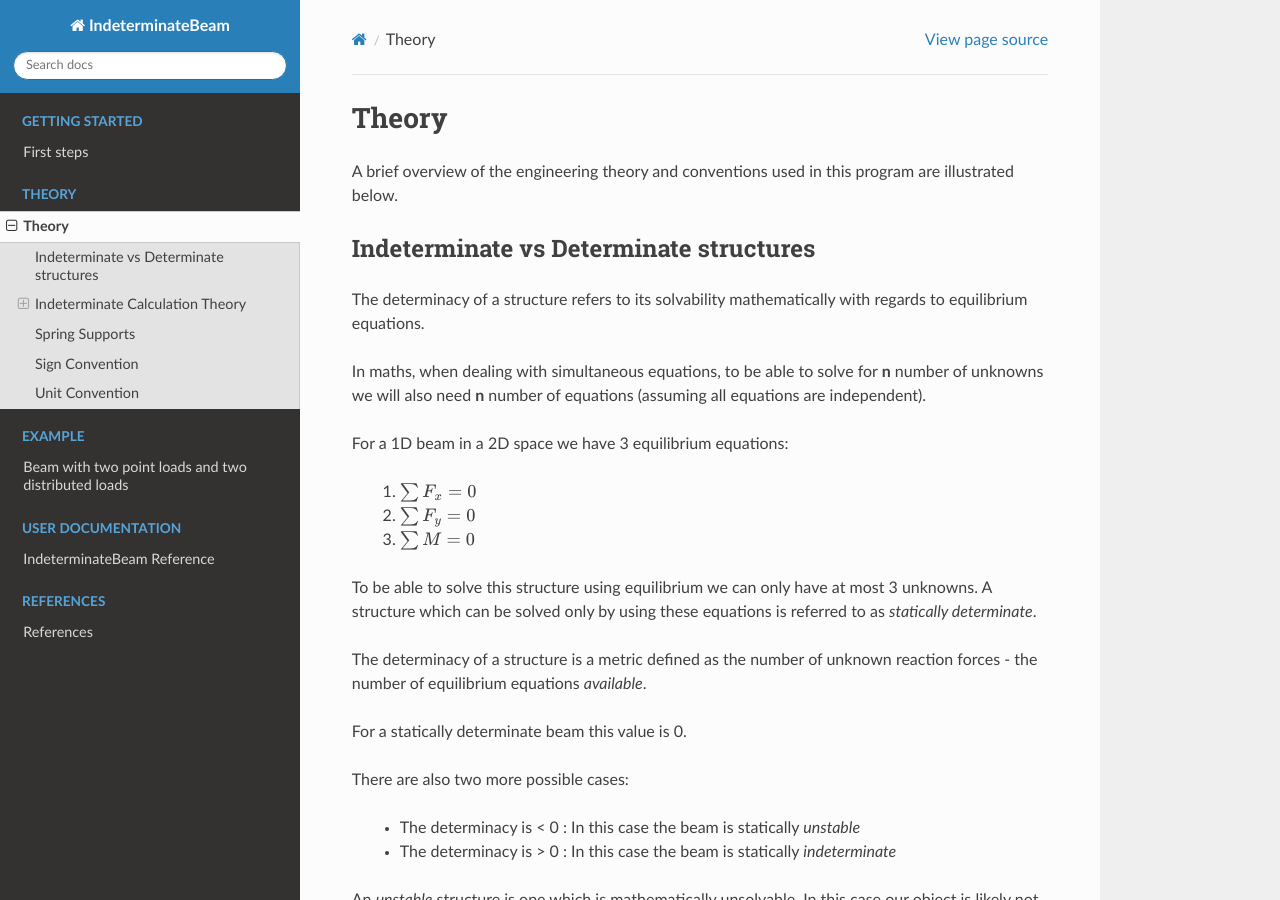
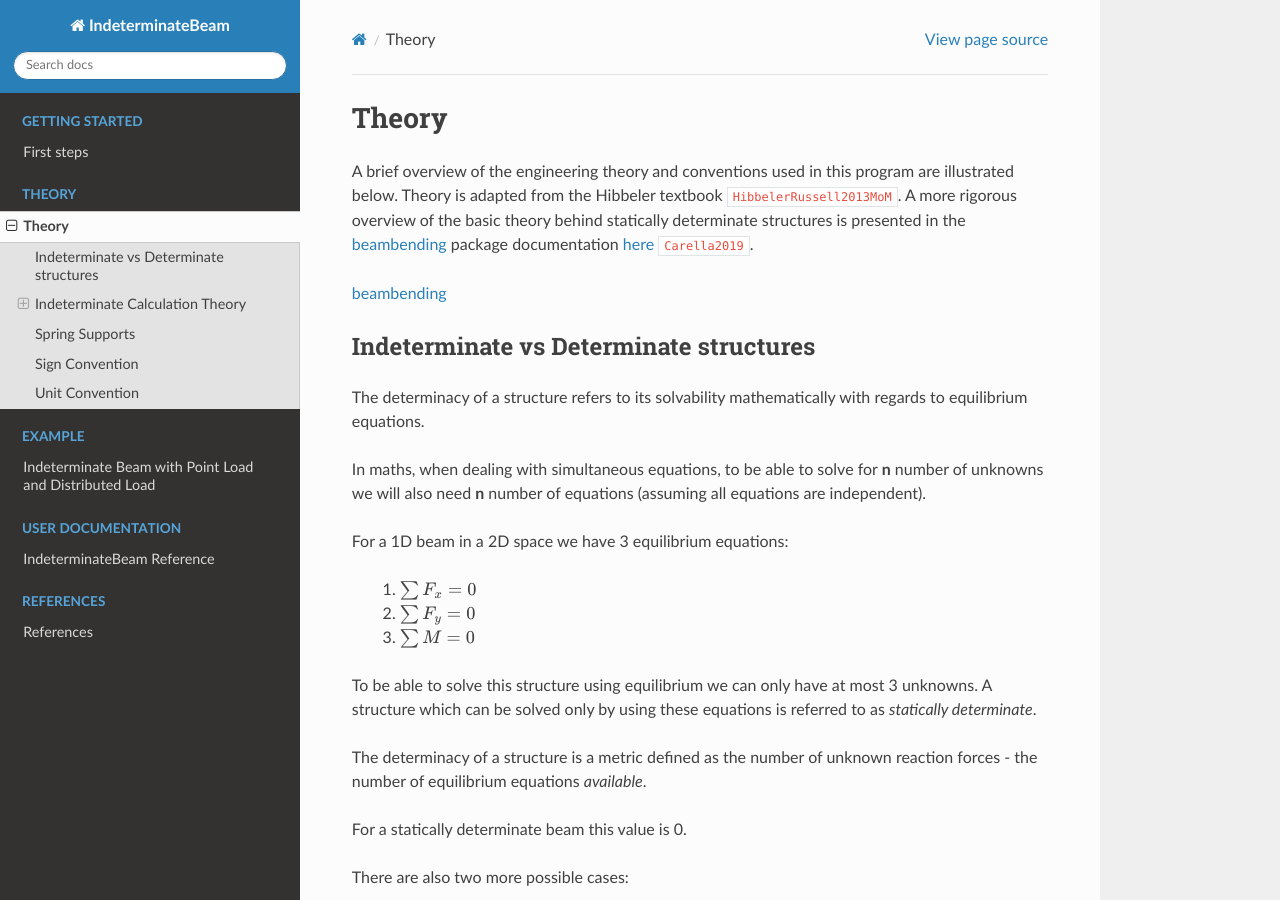
Before and after one commit to JesseBonanno/IndeterminateBeam, a Sphinx documentation site: the page built from docs/theory.rst, in a window 1280 px wide and 900 px high. Built offline with Sphinx 7.4.7 and the Read the Docs theme 2.0.0, drawn with Linux system fonts in a browser that asks for light colours; cross-references to code outside the pages are shown as plain code.

Commit message:
Read the Docs Referencing Update

```diff
--- a/docs/conf.py
+++ b/docs/conf.py
@@ -31,8 +31,9 @@ release = '0.1'
 # Add any Sphinx extension module names here, as strings. They can be
 # extensions coming with Sphinx (named 'sphinx.ext.*') or your custom
 # ones.
-extensions = ['sphinx.ext.autodoc', 'sphinx.ext.coverage', 'sphinx.ext.napoleon', 'sphinx.ext.mathjax']
-
+extensions = ['sphinx.ext.autodoc', 'sphinx.ext.coverage', 'sphinx.ext.napoleon', 'sphinx.ext.mathjax', 'sphinxcontrib.bibtex']
+bibtex_bibfiles = ['../paper.bib']
+bibtex_default_style = 'plain'
 # Add any paths that contain templates here, relative to this directory.
 templates_path = ['_templates']
 
--- a/docs/example.rst
+++ b/docs/example.rst
@@ -1,9 +1,9 @@
 .. _example:
 
-Beam with two point loads and two distributed loads
-===================================================
+Indeterminate Beam with Point Load and Distributed Load
+========================================================
 
-This example demonstrates some functionality of the ``indeterminatebeam`` package. It has been taken from example 12.21 of the Hibbeler textbook (see :ref:`references`).
+This example demonstrates some functionality of the ``indeterminatebeam`` package. It has been taken from example 12.21 of the Hibbeler textbook :cite:`HibbelerRussell2013MoM`.
 
 Try it in online: |colab|
 
@@ -26,7 +26,7 @@ The following values can be directly extracted:
 
    #. The degree of determinancy	  --> 1
    #. The absolute maximum shear force 	  --> 16.75 kN
-   #. The absolute maximum bending moment --> 11.25 kN
+   #. The absolute maximum bending moment --> 11.25 kN.m
    #. The reaction at B         	  --> 9.25 kN
 
 A plot of the axial force, shear force, and bending moments is shown below. A deflection graph is also presented however this depends on the beam properties E and I which werent included in this question.
--- a/docs/index.rst
+++ b/docs/index.rst
@@ -12,7 +12,7 @@ Okay so why does this project exist?
 * Allow for the creation of higher order engineering calculations that inherit from this project.
 
 This project is based on the `beambending project
-<https://github.com/alfredocarella/simplebendingpractice>`_ by Alfredo Carella which can be used to solve for determinate simply supported structures.
+<https://github.com/alfredocarella/simplebendingpractice>`_ by Alfredo Carella which can be used to solve for determinate simply supported structures :cite:`Carella2019`.
 
 .. toctree::
    :maxdepth: 2
--- a/docs/theory.rst
+++ b/docs/theory.rst
@@ -3,7 +3,10 @@
 Theory
 ===================================================
 
-A brief overview of the engineering theory and conventions used in this program are illustrated below.
+A brief overview of the engineering theory and conventions used in this program are illustrated below. Theory is adapted from the Hibbeler textbook :cite:`HibbelerRussell2013MoM`.
+A more rigorous overview of the basic theory behind statically determinate structures is presented in the `beambending <https://github.com/alfredocarella/simplebendingpractice>`_ package documentation `here <https://simplebendingpractice.readthedocs.io/en/latest/background.html>`_ :cite:`Carella2019`.
+
+`beambending <https://github.com/alfredocarella/simplebendingpractice>`_
 
 Indeterminate vs Determinate structures
 ----------------------------------------
--- a/paper.bib
+++ b/paper.bib
@@ -24,7 +24,7 @@ author = {Hibbeler, Russell},
 keywords = {Structural analysis (Engineering) ; Strength of materials},
 }
 
-@Article{Hunter2007,
+@article{Hunter2007,
   Author    = {Hunter, J. D.},
   Title     = {Matplotlib: A 2D graphics environment},
   Journal   = {Computing in Science \& Engineering},
--- a/requirements.txt
+++ b/requirements.txt
@@ -3,3 +3,4 @@ numpy>=1.19.2 # for numerical calculations
 sphinx>=3.3.1  # generating documentation
 sphinx_rtd_theme>=0.4.3  # docs theme
 sympy>=1.4  # for analytical integration
+sphinxcontrib-bibtex ##for sphinx bib importing
--- a/setup.py
+++ b/setup.py
@@ -24,6 +24,8 @@ setup(
           'matplotlib',
           'numpy',
           'sympy>=1.4',
+          'sphinxcontrib.bibtex',
+          'sphinx'
       ],
   classifiers=[
     'Development Status :: 3 - Alpha',      # Chose either "3 - Alpha", "4 - Beta" or "5 - Production/Stable" as the current state of your package
```
Also changed, not shown: other parts of docs/theory.rst (+1 -1 lines), docs/bibtex.json (added, +14 -0 lines), docs/references.rst (+4 -4 lines), docs/sign_convention/angle.jpg (deleted), docs/sign_convention/angle.png (added).
